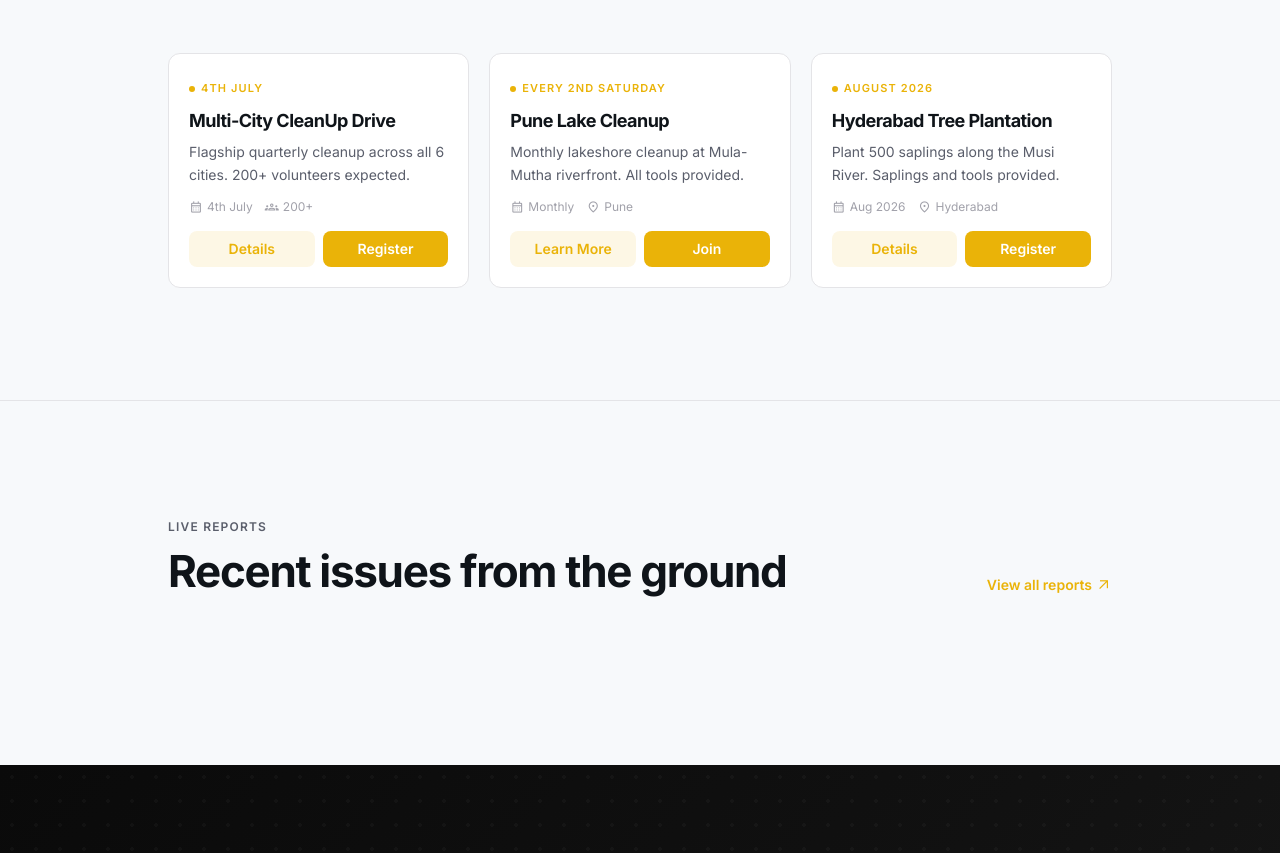
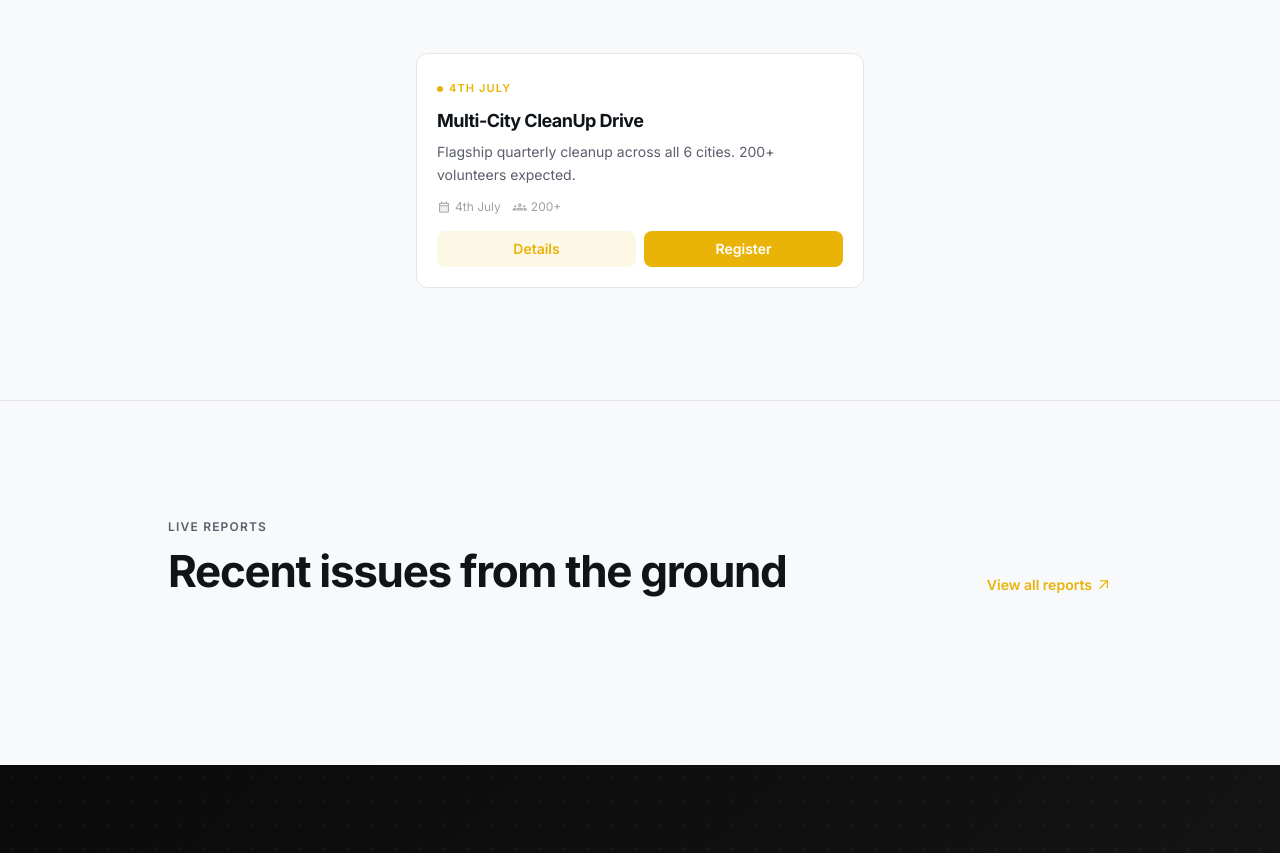
Before and after one commit to AK-Civix/official, a website built with Vite: page index.html in a window 1280 px wide. Shown: the part 4102-4955 px from the top of the page. Built offline with nearby package versions, Linux system fonts and the light colour scheme; some packages are replaced by stand-ins of ours; no server answers; the database is empty.

Commit message:
chore: keep only Multi-City CleanUp in upcoming events

```diff
--- a/index.html
+++ b/index.html
@@ -343,7 +343,7 @@
                 <p class="section-title mt-2">Upcoming Events</p>
                 <p class="section-subtitle mx-auto mt-3">Join a cleanup drive, tree plantation, or community meetup in your city.</p>
             </div>
-            <div class="grid grid-cols-1 md:grid-cols-3 gap-5">
+            <div class="grid grid-cols-1 gap-5 max-w-md mx-auto">
                 <div class="rounded-xl bg-white border border-border overflow-hidden transition-all duration-200 hover:-translate-y-1 hover:shadow-md">
                     <div class="p-5">
                         <span class="inline-flex items-center gap-1.5 text-[11px] font-semibold uppercase tracking-widest" style="color: #eab308;">
@@ -358,42 +358,6 @@
                         </div>
                         <div class="flex gap-2 mt-4">
                             <a href="multi-city-drive.html" class="flex-1 text-center text-sm font-semibold px-3 py-2 rounded-lg transition-all" style="background: rgba(234, 179, 8, 0.1); color: #eab308;">Details</a>
-                            <a href="register.html" class="flex-1 text-center text-sm font-semibold px-3 py-2 rounded-lg bg-primary text-white hover:opacity-90 transition-all">Register</a>
-                        </div>
-                    </div>
-                </div>
-                <div class="rounded-xl bg-white border border-border overflow-hidden transition-all duration-200 hover:-translate-y-1 hover:shadow-md">
-                    <div class="p-5">
-                        <span class="inline-flex items-center gap-1.5 text-[11px] font-semibold uppercase tracking-widest" style="color: #eab308;">
-                            <span class="w-1.5 h-1.5 rounded-full bg-yellow-500"></span>
-                            Every 2nd Saturday
-                        </span>
-                        <h3 class="text-lg font-bold text-on-surface mt-2">Pune Lake Cleanup</h3>
-                        <p class="text-sm text-on-surface-variant mt-1.5 leading-relaxed">Monthly lakeshore cleanup at Mula-Mutha riverfront. All tools provided.</p>
-                        <div class="flex items-center gap-3 mt-3 text-xs" style="color: #a1a1aa;">
-                            <span class="flex items-center gap-1"><span class="material-symbols-outlined text-xs" style="font-size: 14px;">calendar_month</span> Monthly</span>
-                            <span class="flex items-center gap-1"><span class="material-symbols-outlined text-xs" style="font-size: 14px;">location_on</span> Pune</span>
-                        </div>
-                        <div class="flex gap-2 mt-4">
-                            <a href="register.html" class="flex-1 text-center text-sm font-semibold px-3 py-2 rounded-lg transition-all" style="background: rgba(234, 179, 8, 0.1); color: #eab308;">Learn More</a>
-                            <a href="register.html" class="flex-1 text-center text-sm font-semibold px-3 py-2 rounded-lg bg-primary text-white hover:opacity-90 transition-all">Join</a>
-                        </div>
-                    </div>
-                </div>
-                <div class="rounded-xl bg-white border border-border overflow-hidden transition-all duration-200 hover:-translate-y-1 hover:shadow-md">
-                    <div class="p-5">
-                        <span class="inline-flex items-center gap-1.5 text-[11px] font-semibold uppercase tracking-widest" style="color: #eab308;">
-                            <span class="w-1.5 h-1.5 rounded-full bg-yellow-500"></span>
-                            August 2026
-                        </span>
-                        <h3 class="text-lg font-bold text-on-surface mt-2">Hyderabad Tree Plantation</h3>
-                        <p class="text-sm text-on-surface-variant mt-1.5 leading-relaxed">Plant 500 saplings along the Musi River. Saplings and tools provided.</p>
-                        <div class="flex items-center gap-3 mt-3 text-xs" style="color: #a1a1aa;">
-                            <span class="flex items-center gap-1"><span class="material-symbols-outlined text-xs" style="font-size: 14px;">calendar_month</span> Aug 2026</span>
-                            <span class="flex items-center gap-1"><span class="material-symbols-outlined text-xs" style="font-size: 14px;">location_on</span> Hyderabad</span>
-                        </div>
-                        <div class="flex gap-2 mt-4">
-                            <a href="register.html" class="flex-1 text-center text-sm font-semibold px-3 py-2 rounded-lg transition-all" style="background: rgba(234, 179, 8, 0.1); color: #eab308;">Details</a>
                             <a href="register.html" class="flex-1 text-center text-sm font-semibold px-3 py-2 rounded-lg bg-primary text-white hover:opacity-90 transition-all">Register</a>
                         </div>
                     </div>
```
